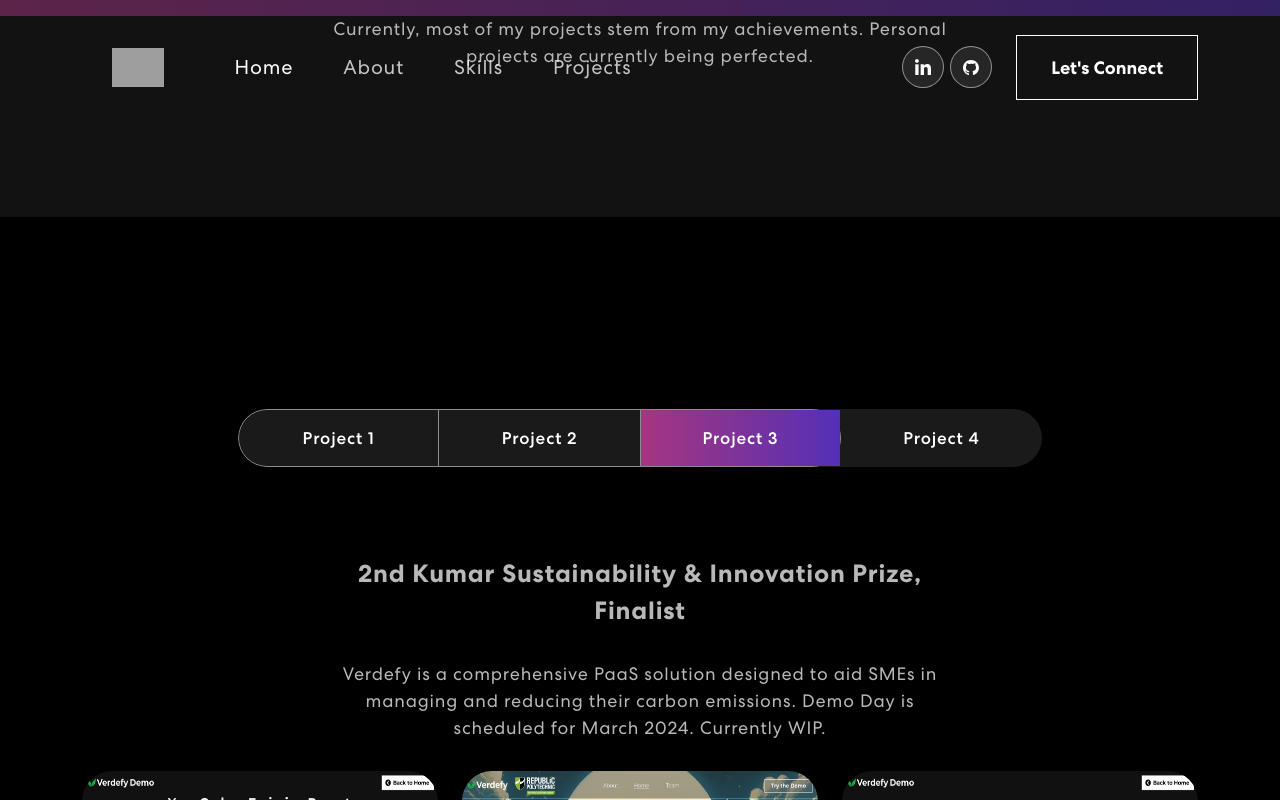
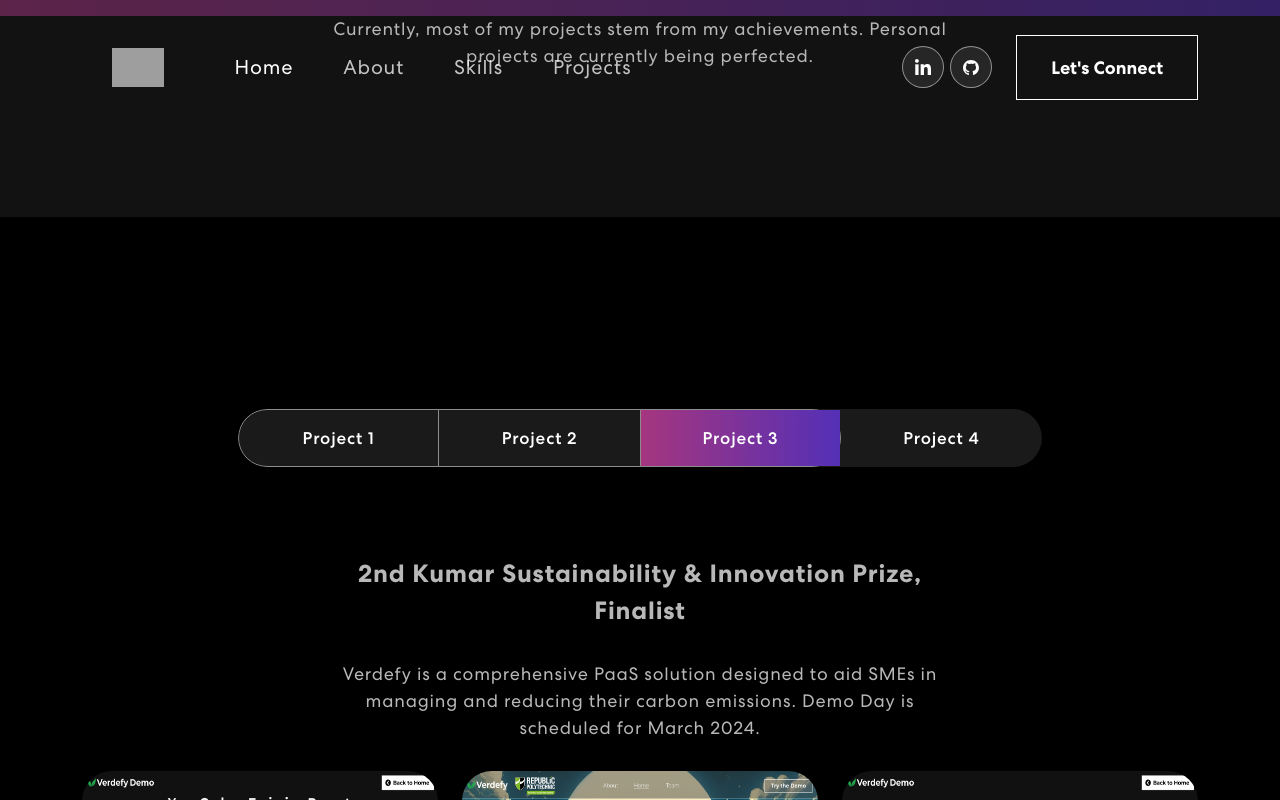
Before and after one commit to qiaodotzip/myPortfolio, a React (Create React App) app: page / in a window 1280 px wide. Both pictures are taken after a click on the tab "Project 3". Shown: the part 3023-3823 px from the top of the page. Built offline with nearby package versions, Linux system fonts and the light colour scheme; grey boxes are pictures that could not be loaded.

Commit message:
Nav Pills Border Change

```diff
--- a/src/App.css
+++ b/src/App.css
@@ -529,6 +529,10 @@
   border-bottom: 1px solid rgba(255, 255, 255, 0.5);
 }
 .nav-link#projects-tabs-tab-third {
+  border-top: 1px solid rgba(255, 255, 255, 0.5);
+  border-bottom: 1px solid rgba(255, 255, 255, 0.5);
+}
+.nav-link#projects-tabs-tab-third {
   border: 1px solid rgba(255, 255, 255, 0.5);
   border-radius: 0 55px 55px 0;
 }
--- a/src/components/Projects.js
+++ b/src/components/Projects.js
@@ -181,7 +181,7 @@
                         2nd Kumar Sustainability & Innovation Prize, Finalist
                         </p>
                         <p>
-                        Verdefy is a comprehensive PaaS solution designed to aid SMEs in managing and reducing their carbon emissions. Demo Day is scheduled for March 2024. Currently WIP.
+                        Verdefy is a comprehensive PaaS solution designed to aid SMEs in managing and reducing their carbon emissions. Demo Day is scheduled for March 2024.
                         </p>
                         <Row>
                         {
```
